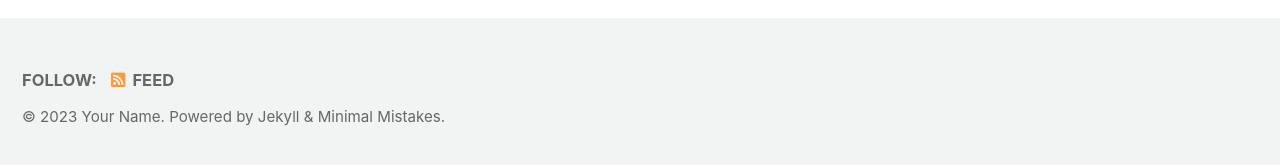
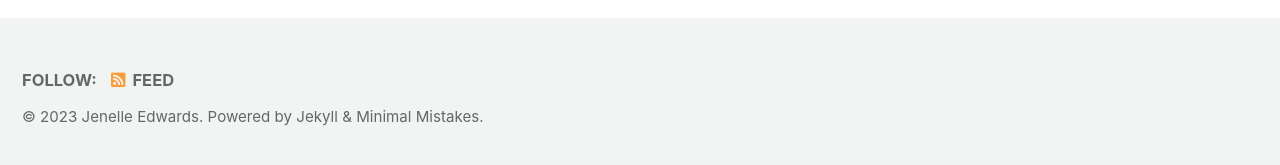
Before and after one commit to jenjen92/jenelledcj.github.io, a Jekyll site: the page built from index.html, in a window 1280 px wide. Shown: the part 727-892 px from the top of the page. Built offline with Jekyll 4.4.1, drawn with Linux system fonts in a browser that asks for light colours; cached includes are drawn as plain includes; the list of posts is cut into pages by our own code.

Commit message:
change my name

```diff
--- a/_config.yml
+++ b/_config.yml
@@ -19,7 +19,7 @@ locale                   : "en-US"
 title                    : "Site Title"
 title_separator          : "-"
 subtitle                 : # site tagline that appears below site title in masthead
-name                     : "Your Name"
+name                     : "Jenelle Edwards"
 description              : "An amazing website."
 url                      : # the base hostname & protocol for your site e.g. "https://mmistakes.github.io"
 baseurl                  : # the subpath of your site, e.g. "/blog"
```
Also changed, not shown: 2 other files.
